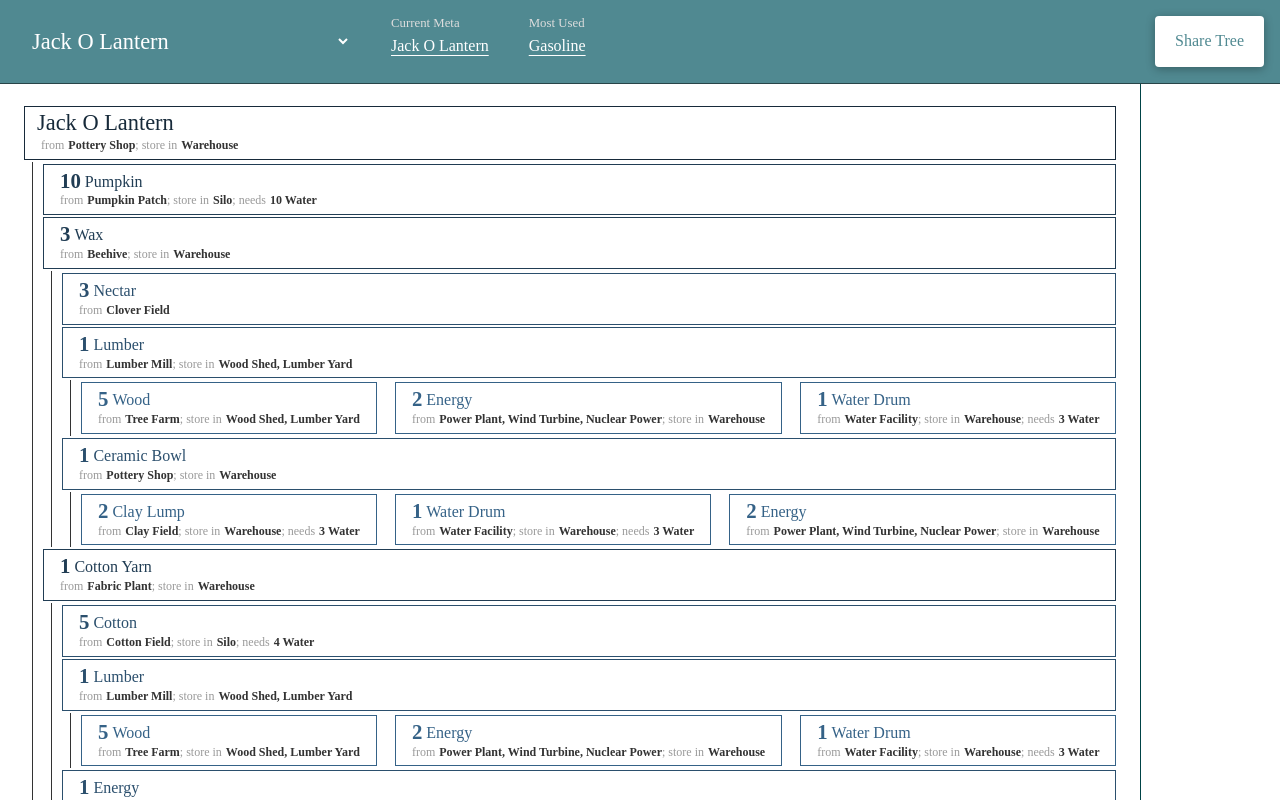
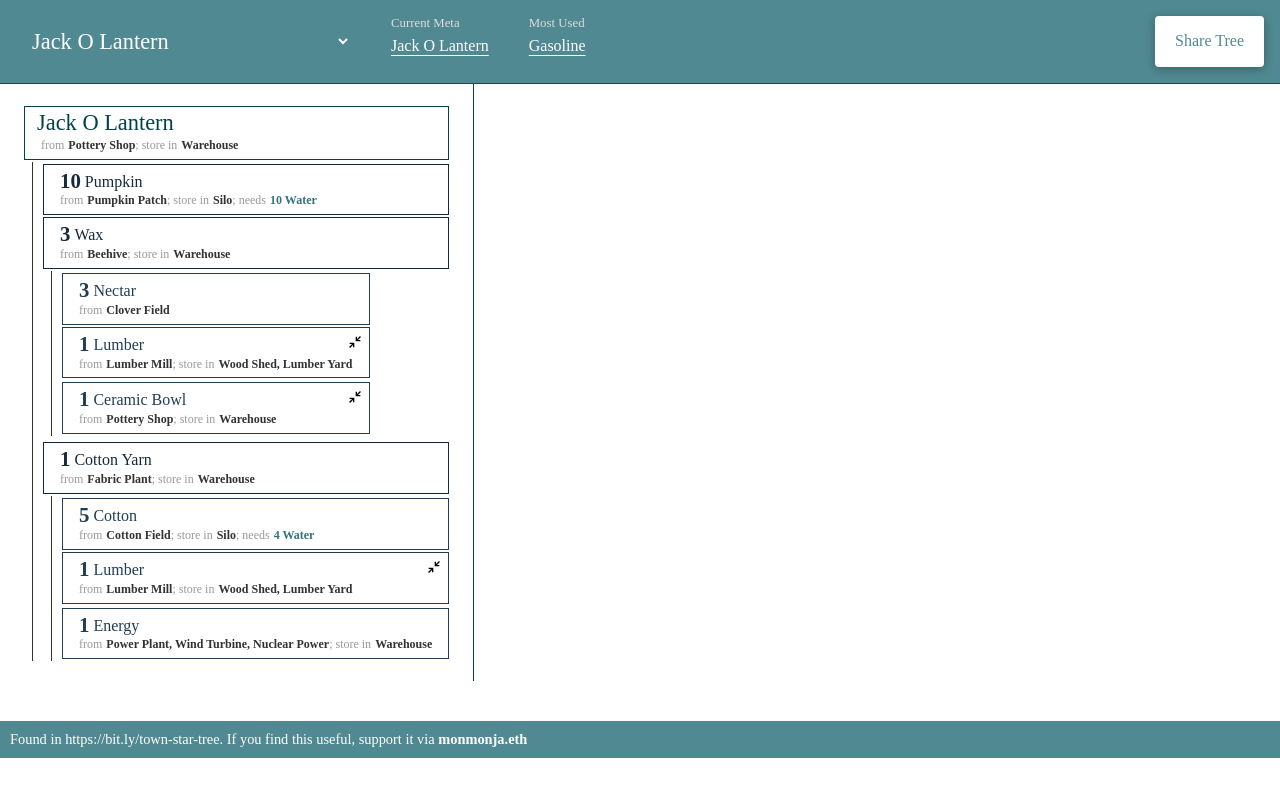
Before and after one commit to monmonja/Town-star-products, a website: page index.html in a window 1280 px wide. Both pictures are taken after a click on the link "Jack O Lantern". Drawn offline with nearby package versions, Linux system fonts and the light colour scheme.

Commit message:
Update for new meta, update UI

```diff
--- a/index.js
+++ b/index.js
@@ -102,7 +102,7 @@ class TreeGenerator {
     }
     if (item.requires) {
       let requiresEl = document.createElement('div');
-      requiresEl.classList = 'building-value';
+      requiresEl.classList = 'building-value building-inline-requirement';
       let hasInlineRequire = false;
       item.requires.forEach((item) => {
         if (typeof item.required === 'undefined' || item.required === true) {
@@ -142,16 +142,30 @@ class TreeGenerator {
       Array.from(document.querySelectorAll('.buildings-item'))
         .forEach((buildingEl) => buildingEl.classList.remove('selected'));
     });
+    card.addEventListener('click', () => {
+      let treeChildren = card.parentNode.querySelector('.tree-children');
+      if (treeChildren.style.overflow !== 'auto') {
+        treeChildren.style.overflow = 'auto';
+        treeChildren.style.height = 'auto';
+        treeChildren.style.width = 'auto';
+      } else {
+        treeChildren.style.overflow = 'hidden';
+        treeChildren.style.height = '0';
+        treeChildren.style.width = '0';
+      }
+
+    });
 
     return card;
   }
 
-  drawTreeLayout(product, quantity, parentDiv) {
+  drawTreeLayout(product, quantity, parentDiv, level = 0) {
     let productKey = Object.keys(product)[0];
     let div = document.createElement('div');
+    let card = this.drawTreeCard(product, quantity);
 
     div.className = 'tree-item';
-    div.appendChild(this.drawTreeCard(product, quantity));
+    div.appendChild(card);
 
     if (product[productKey].requires) {
       let hasChildren = false;
@@ -164,7 +178,7 @@ class TreeGenerator {
           hasChildren = true;
           if (!item.drawInline) {
             hasItemAdded = true;
-            this.drawTreeLayout(item.product, item.quantity, childDiv);
+            this.drawTreeLayout(item.product, item.quantity, childDiv, level + 1);
           }
         }
       });
@@ -174,6 +188,12 @@ class TreeGenerator {
       }
 
       if (hasItemAdded) {
+        if (level > 1) {
+          let collapse = document.createElement('div');
+          collapse.className = 'collapse';
+          collapse.innerHTML = '<svg xmlns="http://www.w3.org/2000/svg" viewBox="0 0 24 24"><title>arrow-collapse</title><path d="M19.5,3.09L15,7.59V4H13V11H20V9H16.41L20.91,4.5L19.5,3.09M4,13V15H7.59L3.09,19.5L4.5,20.91L9,16.41V20H11V13H4Z" /></svg>';
+          card.appendChild(collapse);
+        }
         div.appendChild(childDiv);
       }
     }
--- a/scss/index.scss
+++ b/scss/index.scss
@@ -56,26 +56,28 @@
   font-size: 1.4rem;
 }
 
-@mixin tree-color($val, $background) {
-  > .tree-item > .product-card {
-    border: 1px solid $background;
-    color: $background;
+@mixin tree-color($sel, $background) {
+  @for $i from 1 through 10 {
+    #{$sel} {
+      > .tree-item > .product-card {
+        border: 1px solid $background;
+        color: $background;
+      }
 
-    @if $val < 3 {
-      color: #172A3A;
+      @if ($i > 2) {
+        height: 0;
+        width: 0;
+        overflow: hidden;
+      }
     }
-  }
-
-  @if $val > 0 {
-    > .tree-item > .tree-children {
-      @include tree-color($val - 1, lighten($background, 7%));
-    }
+    $background: lighten($background, 7%);
+    $sel: selector-nest($sel, '> .tree-item > .tree-children');
   }
 }
 
 #tree-output.alt {
   display: inline;
-  @include tree-color(10, #172A3A);
+  @include tree-color('> .tree-item > .tree-children', #172A3A);
 
   .tree-item {
     display: inline;
@@ -129,6 +131,10 @@
     display: inline-block;
     font-weight: bold;
   }
+
+  .building-inline-requirement {
+    color: #33737c;
+  }
 }
 
 .tree-item {
@@ -155,6 +161,7 @@
 }
 
 .product-card {
+  position: relative;
   padding: 4px 12px;
   margin: 2px 4px;
   color: white;
@@ -192,3 +199,10 @@
 .buildings-item.selected {
   border: 1px solid #508991;
 }
+
+.collapse {
+  position: absolute;
+  right: 6px;
+  top: 6px;
+  width: 16px;
+}
--- a/src/crafts/brine.ts
+++ b/src/crafts/brine.ts
@@ -12,7 +12,7 @@ export default class Brine extends Craft {
   ];
 
   requires = [
-    createRequirement({ craft: Water, quantity: 3 }),
+    createRequirement({ craft: Water, quantity: 3, drawInline: true }),
   ];
 
   storage = [
--- a/src/crafts/oak-wood.ts
+++ b/src/crafts/oak-wood.ts
@@ -8,7 +8,7 @@ export default class OakWood extends Craft {
   name = "Oak Wood";
 
   requires = [
-    createRequirement({ craft: Water, quantity: 5 }),
+    createRequirement({ craft: Water, quantity: 5, drawInline: true }),
   ];
 
   generatedFrom = [
--- a/src/crafts/peppermint.ts
+++ b/src/crafts/peppermint.ts
@@ -8,7 +8,7 @@ export default class Peppermint extends Craft {
   name = "Peppermint";
 
   requires = [
-    createRequirement({ craft: Water, quantity: 3 })
+    createRequirement({ craft: Water, quantity: 3, drawInline: true })
   ];
 
   generatedFrom = [
--- a/src/crafts/strawberries.ts
+++ b/src/crafts/strawberries.ts
@@ -8,7 +8,7 @@ export default class Strawberries extends Craft {
   name = "Strawberries";
 
   requires = [
-    createRequirement({ craft: Water, quantity: 2 })
+    createRequirement({ craft: Water, quantity: 2, drawInline: true })
   ];
 
   generatedFrom = [
--- a/src/crafts/sugarcane.ts
+++ b/src/crafts/sugarcane.ts
@@ -8,7 +8,7 @@ export default class Sugarcane extends Craft {
   name = "Sugarcane";
 
   requires = [
-    createRequirement({ craft: Water, quantity: 4 }),
+    createRequirement({ craft: Water, quantity: 4, drawInline: true }),
   ];
 
   generatedFrom = [
--- a/src/crafts/wheat.ts
+++ b/src/crafts/wheat.ts
@@ -8,7 +8,7 @@ export default class Wheat extends Craft {
   name = "Wheat";
 
   requires = [
-    createRequirement({ craft: Water, quantity: 3 }),
+    createRequirement({ craft: Water, quantity: 3, drawInline: true }),
   ];
 
   generatedFrom = [
--- a/src/crafts/wood.ts
+++ b/src/crafts/wood.ts
@@ -9,7 +9,7 @@ export default class Wood extends Craft {
   name = "Wood";
 
   requires = [
-    createRequirement({ craft: Water, quantity: 5, required: false, building: TreeFarm }),
+    createRequirement({ craft: Water, quantity: 5, required: false, building: TreeFarm, drawInline: true }),
   ];
 
   generatedFrom = [
```
Also changed, not shown: dist/css/index.css, dist/index.js.
